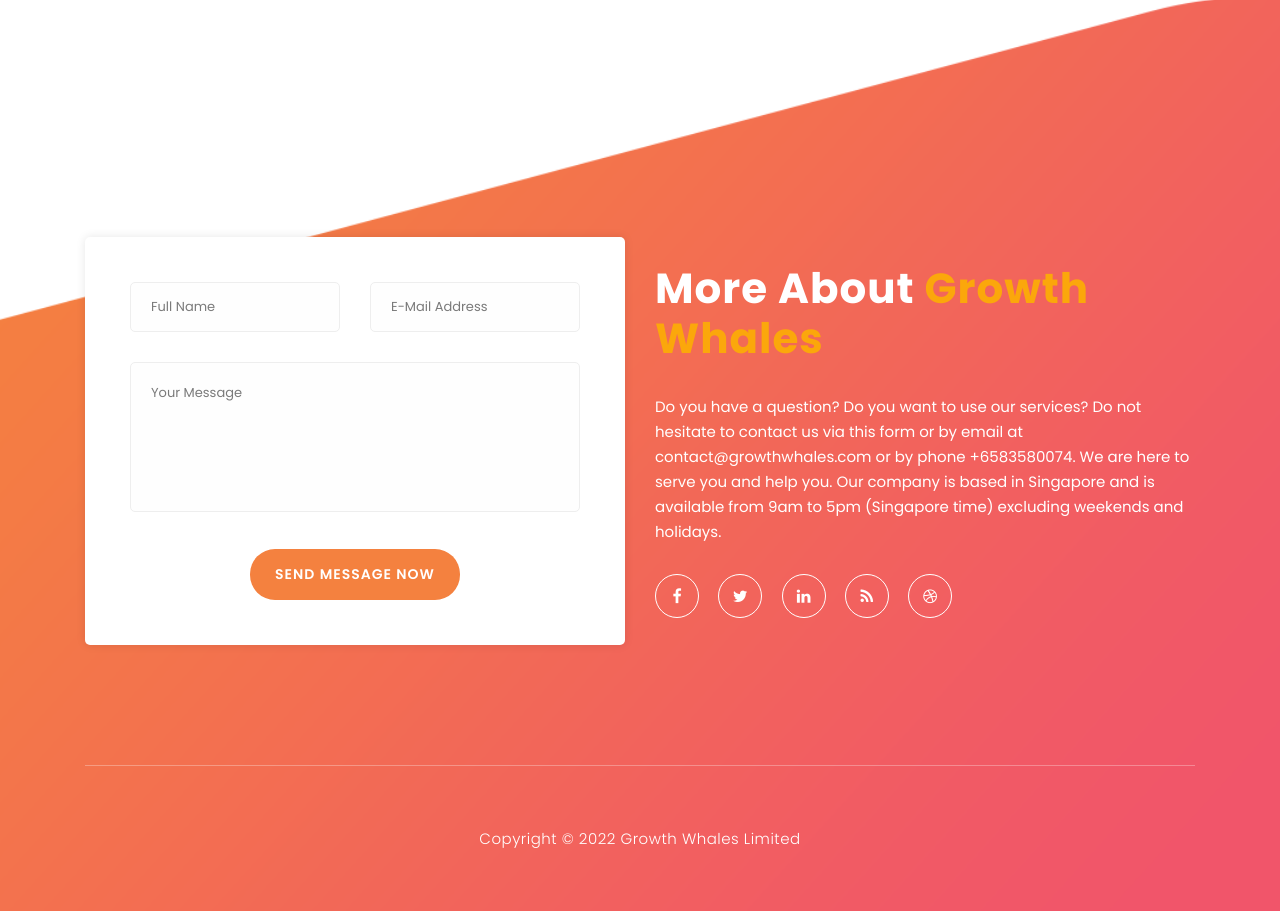
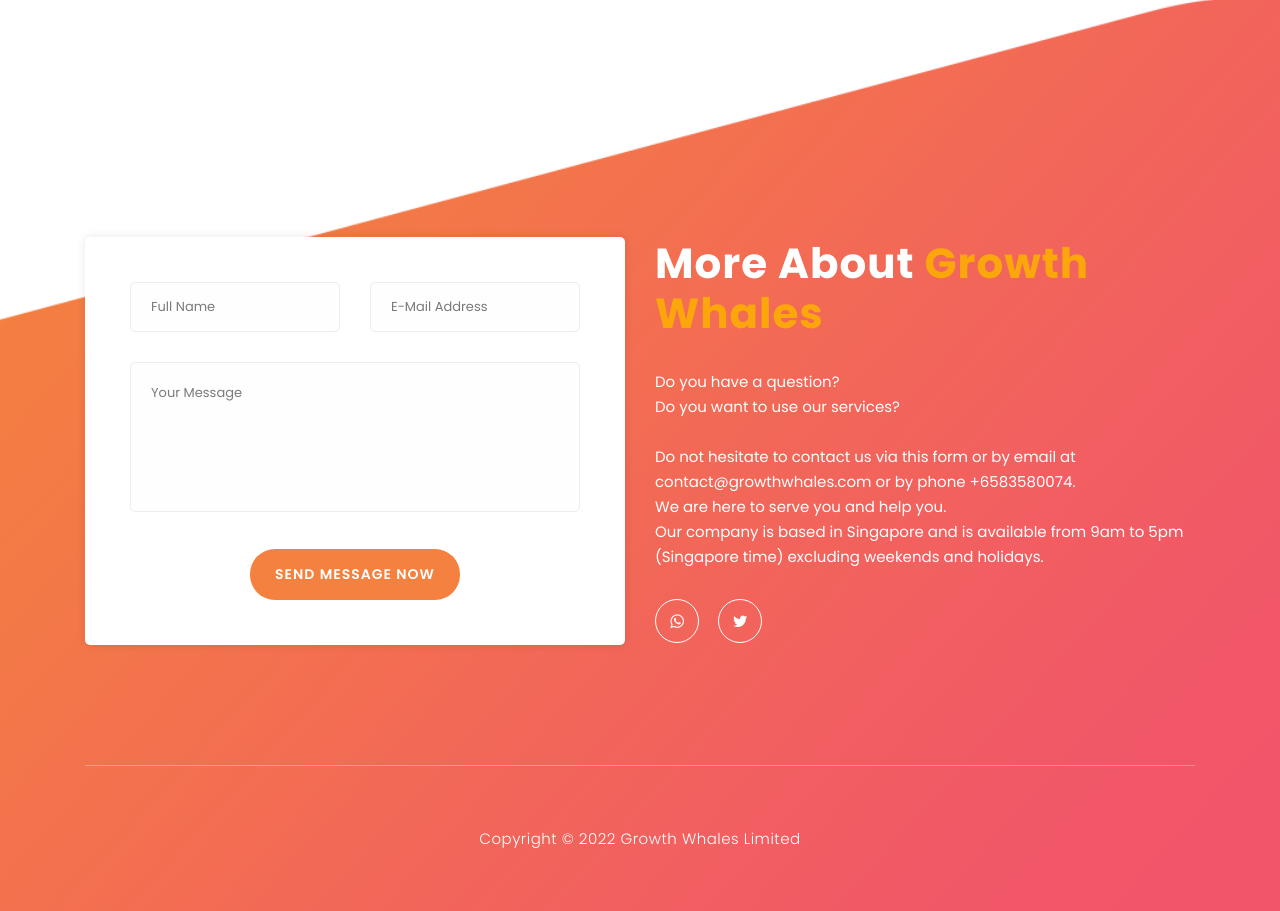
Before and after one commit to jkbkjbkhjbkjljbevwfvqa/growth-whales, a plain HTML site: page index.html in a window 1280 px wide. Shown: the part 3058-3969 px from the top of the page. Drawn offline with Linux system fonts and the light colour scheme.

Commit message:
Update index.html

```diff
--- a/index.html
+++ b/index.html
@@ -290,16 +290,13 @@
                     <!-- ***** Contact Form End ***** -->
                     <div class="right-content col-lg-6 col-md-12 col-sm-12">
                         <h2>More About <em>Growth Whales</em></h2>
-                        <p>Do you have a question?
-Do you want to use our services?
-Do not hesitate to contact us via this form or by email at contact@growthwhales.com or by phone +6583580074. We are here to serve you and help you.
+                        <p>Do you have a question?<br>
+Do you want to use our services?<br><br>
+Do not hesitate to contact us via this form or by email at contact@growthwhales.com or by phone +6583580074. <br>We are here to serve you and help you.<br>
 Our company is based in Singapore and is available from 9am to 5pm (Singapore time) excluding weekends and holidays.
                         <ul class="social">
-                            <li><a href="https://facebook.com"><i class="fa fa-facebook"></i></a></li>
+                            <li><a href="https://facebook.com"><i class="fa fa-whatsapp"></i></a></li>
                             <li><a href="twitter.com"><i class="fa fa-twitter"></i></a></li>
-                            <li><a href="linkedin.com"><i class="fa fa-linkedin"></i></a></li>
-                            <li><a href="rss.com"><i class="fa fa-rss"></i></a></li>
-                            <li><a href="#"><i class="fa fa-dribbble"></i></a></li>
                         </ul>
                     </div>
                 </div>
```
